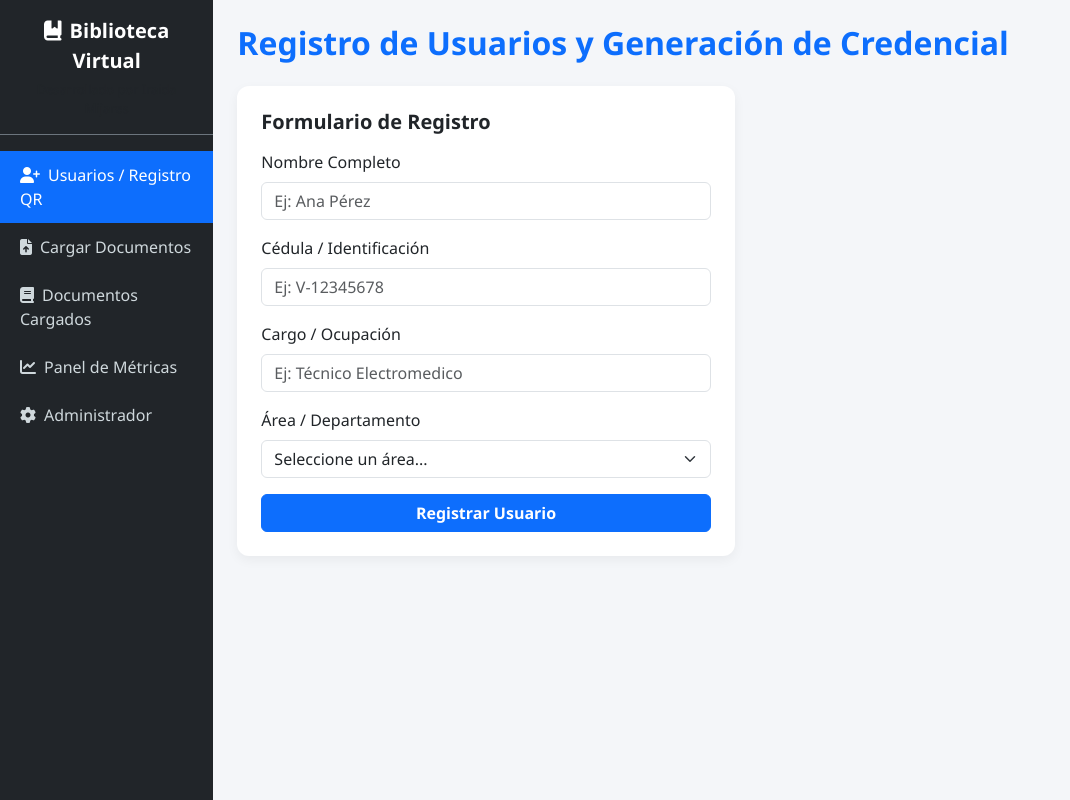
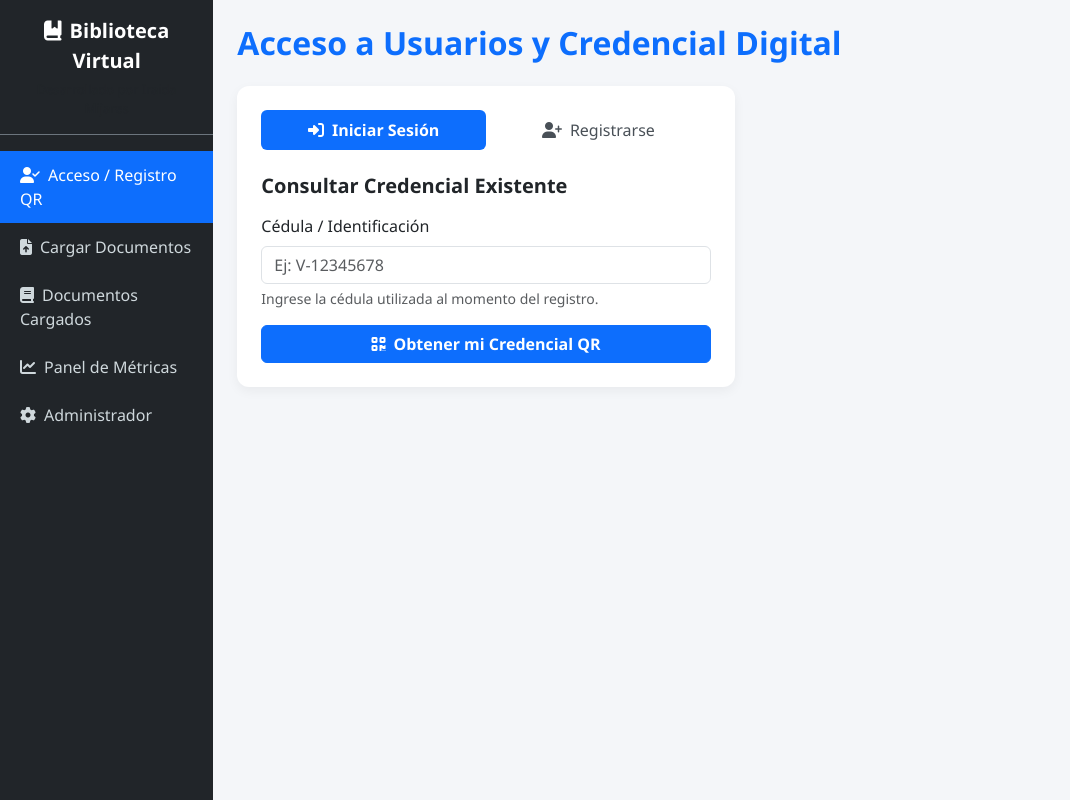
Before and after one commit to Biblioteca-virtual-vensalud/biblioteca-virtual, a Flask app: page / in a window 1280 px wide. Shown: the whole page, without its empty margins (0-1070 px from the left). Run offline with Flask 3, Linux system fonts and the light colour scheme; some libraries are stand-ins or nearby versions.

Commit message:
Revise user registration and access features
Updated user registration interface and functionality.

```diff
--- a/templates/index.html
+++ b/templates/index.html
@@ -1,9 +1,9 @@
 <!--
   PROYECTO: SISTEMA DE BIBLIOTECA VIRTUAL VENSALUD
   AUTORA: Iraida Josefina Mijares Ramírez
-  INSTITUCIÓN: VENSALUD, S.A.
+  INSTITUCON: VENSALUD, S.A.
   AÑO: 2026
-  DESCRIPCIÓN: Interfaz principal para la consulta de manuales, registro de usuarios y métricas.
+  DESCRIPCIÓN: Interfaz principal para la consulta de manuales, registro/inicio de sesión de usuarios y métricas.
 -->
 <!DOCTYPE html>
 <html lang="es">
@@ -23,6 +23,8 @@
     .sidebar .nav-link { color: #cfd8dc; cursor: pointer; padding: 12px 20px; }
     .sidebar .nav-link:hover, .sidebar .nav-link.active { background-color: #0d6efd; color: #fff; }
     .card-custom { border: none; border-radius: 12px; box-shadow: 0 4px 12px rgba(0,0,0,0.05); }
+    .nav-pills .nav-link.active { background-color: #0d6efd; color: white; font-weight: bold; }
+    .nav-pills .nav-link { color: #495057; font-weight: 500; }
     @media (max-width: 767.98px) {
       main.col-md-9 { width: 100% !important; padding: 15px !important; }
       h1, .h1 { font-size: 1.5rem !important; }
@@ -57,7 +59,7 @@
         <ul class="nav flex-column mt-3">
           <li class="nav-item">
             <a class="nav-link active" id="nav-registro" onclick="mostrarSeccion('registro')">
-              <i class="fa-solid fa-user-plus me-2"></i>Usuarios / Registro QR
+              <i class="fa-solid fa-user-check me-2"></i>Acceso / Registro QR
             </a>
           </li>
           <li class="nav-item">
@@ -86,13 +88,47 @@
       <!-- Contenido Principal -->
       <main class="col-md-9 ms-sm-auto col-lg-10 px-md-4 py-4">
 
-        <!-- Sección 1: Registro de Usuarios -->
+        <!-- Sección 1: Acceso / Registro de Usuarios -->
         <section id="sec-registro" class="seccion-contenido">
-          <h2 class="mb-4 text-primary fw-bold">Registro de Usuarios y Generación de Credencial</h2>
+          <h2 class="mb-4 text-primary fw-bold">Acceso a Usuarios y Credencial Digital</h2>
           <div class="row">
             <div class="col-md-6 mb-3">
               <div class="card card-custom p-4 bg-white">
-                <h5 class="fw-bold mb-3">Formulario de Registro</h5>
+
+                <!-- Pestañas para elegir entre Iniciar Sesión o Registrarse -->
+                <ul class="nav nav-pills nav-justified mb-4" id="authTabs" role="tablist">
+                  <li class="nav-item" role="presentation">
+                    <button class="nav-link active" id="login-tab" data-bs-toggle="pill" data-bs-target="#tab-login" type="button" role="tab">
+                      <i class="fa-solid fa-right-to-bracket me-2"></i>Iniciar Sesión
+                    </button>
+                  </li>
+                  <li class="nav-item" role="presentation">
+                    <button class="nav-link" id="register-tab" data-bs-toggle="pill" data-bs-target="#tab-registro" type="button" role="tab">
+                      <i class="fa-solid fa-user-plus me-2"></i>Registrarse
+                    </button>
+                  </li>
+                </ul>
+
+                <div class="tab-content" id="authTabsContent">
+
+                  <!-- Formulario 1: Iniciar Sesión (Ya registrado) -->
+                  <div class="tab-pane fade show active" id="tab-login" role="tabpanel">
+                    <h5 class="fw-bold mb-3">Consultar Credencial Existente</h5>
+                    <form id="formLogin" onsubmit="iniciarSesion(event)">
+                      <div class="mb-3">
+                        <label class="form-label">Cédula / Identificación</label>
+                        <input type="text" id="loginCedula" class="form-control" required placeholder="Ej: V-12345678">
+                        <div class="form-text">Ingrese la cédula utilizada al momento del registro.</div>
+                      </div>
+                      <button type="submit" class="btn btn-primary w-100 fw-bold">
+                        <i class="fa-solid fa-qrcode me-2"></i>Obtener mi Credencial QR
+                      </button>
+                    </form>
+                  </div>
+
+                  <!-- Formulario 2: Nuevo Registro -->
+                  <div class="tab-pane fade" id="tab-registro" role="tabpanel">
+                    <h5 class="fw-bold mb-3">Formulario de Nuevo Registro</h5>
                     <form id="formRegistro" onsubmit="generarCredencial(event)">
                       <div class="mb-3">
                         <label class="form-label">Nombre Completo</label>
@@ -104,7 +140,7 @@
                       </div>
                       <div class="mb-3">
                         <label class="form-label">Cargo / Ocupación</label>
-                    <input type="text" id="regCargo" class="form-control" required placeholder="Ej: Técnico Electromedico">
+                        <input type="text" id="regCargo" class="form-control" required placeholder="Ej: Técnico Electromédico">
                       </div>
                       <div class="mb-3">
                         <label class="form-label">Área / Departamento</label>
@@ -116,18 +152,25 @@
                           <option value="Administrativo">Administrativo</option>
                         </select>
                       </div>
-                  <button type="submit" class="btn btn-primary w-100 fw-bold">Registrar Usuario</button>
+                      <button type="submit" class="btn btn-success w-100 fw-bold">Registrar Usuario</button>
                     </form>
                   </div>
+
                 </div>
+
+              </div>
+            </div>
+
+            <!-- Card donde se despliega la Credencial -->
             <div class="col-md-6">
               <div id="cardCredencial" class="card card-custom p-4 bg-white text-center d-none">
-                <h5 class="fw-bold text-success mb-2">Credencial Digital Generada</h5>
+                <h5 class="fw-bold text-success mb-2">Credencial Digital</h5>
                 <p class="text-muted small">VENSALUD - Sistema Virtual</p>
                 <div id="qrcode" class="d-flex justify-content-center my-3"></div>
                 <div class="text-start border-top pt-3">
                   <p class="mb-1"><strong>Nombre:</strong> <span id="credNombre"></span></p>
                   <p class="mb-1"><strong>Cédula:</strong> <span id="credCedula"></span></p>
+                  <p class="mb-1"><strong>Cargo:</strong> <span id="credCargo"></span></p>
                   <p class="mb-1"><strong>Área:</strong> <span id="credArea"></span></p>
                   <p class="mb-0"><strong>ID Único:</strong> <span id="credCodigo" class="badge bg-secondary"></span></p>
                 </div>
@@ -253,31 +296,64 @@
       if(id === 'metricas') actualizarMetricas();
     }
 
-    // Registro de Usuario y Código QR
-    function generarCredencial(e) {
-      e.preventDefault();
-      const nombre = document.getElementById('regNombre').value;
-      const cedula = document.getElementById('regCedula').value;
-      const cargo = document.getElementById('regCargo').value;
-      const area = document.getElementById('regArea').value;
-      const codigoUnico = 'VEN-' + Math.floor(1000 + Math.random() * 9000);
-
-      const usuario = { nombre, cedula, cargo, area, codigoUnico };
-      let usuarios = JSON.parse(localStorage.getItem('vensalud_usuarios') || '[]');
-      usuarios.push(usuario);
-      localStorage.setItem('vensalud_usuarios', JSON.stringify(usuarios));
-
-      document.getElementById('credNombre').innerText = nombre;
-      document.getElementById('credCedula').innerText = cedula;
-      document.getElementById('credArea').innerText = area;
-      document.getElementById('credCodigo').innerText = codigoUnico;
+    // Mostrar datos de credencial en pantalla
+    function desplegarCredencial(usuario) {
+      document.getElementById('credNombre').innerText = usuario.nombre;
+      document.getElementById('credCedula').innerText = usuario.cedula;
+      document.getElementById('credCargo').innerText = usuario.cargo || 'No especificado';
+      document.getElementById('credArea').innerText = usuario.area;
+      document.getElementById('credCodigo').innerText = usuario.codigoUnico;
 
       const qrContainer = document.getElementById('qrcode');
       qrContainer.innerHTML = "";
-      new QRCode(qrContainer, { text: codigoUnico, width: 120, height: 120 });
+      new QRCode(qrContainer, { text: usuario.codigoUnico, width: 120, height: 120 });
 
       document.getElementById('cardCredencial').classList.remove('d-none');
+    }
+
+    // Iniciar Sesión (Para usuarios registrados previamente)
+    function iniciarSesion(e) {
+      e.preventDefault();
+      const cedulaIngresada = document.getElementById('loginCedula').value.trim();
+      const usuarios = JSON.parse(localStorage.getItem('vensalud_usuarios') || '[]');
+
+      // Buscar coincidencia por Cédula
+      const usuarioEncontrado = usuarios.find(u => u.cedula.toLowerCase() === cedulaIngresada.toLowerCase());
+
+      if (usuarioEncontrado) {
+        desplegarCredencial(usuarioEncontrado);
+        document.getElementById('formLogin').reset();
+      } else {
+        alert("Cédula no encontrada. Por favor verifique los datos o seleccione la pestaña 'Registrarse'.");
+      }
+    }
+
+    // Registro de Nuevo Usuario y Generación de Código QR
+    function generarCredencial(e) {
+      e.preventDefault();
+      const nombre = document.getElementById('regNombre').value.trim();
+      const cedula = document.getElementById('regCedula').value.trim();
+      const cargo = document.getElementById('regCargo').value.trim();
+      const area = document.getElementById('regArea').value;
+
+      let usuarios = JSON.parse(localStorage.getItem('vensalud_usuarios') || '[]');
+
+      // Verificar si la cédula ya existe
+      const yaExiste = usuarios.some(u => u.cedula.toLowerCase() === cedula.toLowerCase());
+      if (yaExiste) {
+        alert("Esta cédula ya se encuentra registrada. Puede consultar su credencial desde la pestaña 'Iniciar Sesión'.");
+        return;
+      }
+
+      const codigoUnico = 'VEN-' + Math.floor(1000 + Math.random() * 9000);
+      const nuevoUsuario = { nombre, cedula, cargo, area, codigoUnico };
+
+      usuarios.push(nuevoUsuario);
+      localStorage.setItem('vensalud_usuarios', JSON.stringify(usuarios));
+
+      desplegarCredencial(nuevoUsuario);
       document.getElementById('formRegistro').reset();
+      alert("¡Usuario registrado exitosamente!");
     }
 
     // Guardar Documento
```
Lines whose indentation alone changed are shown as unchanged.
